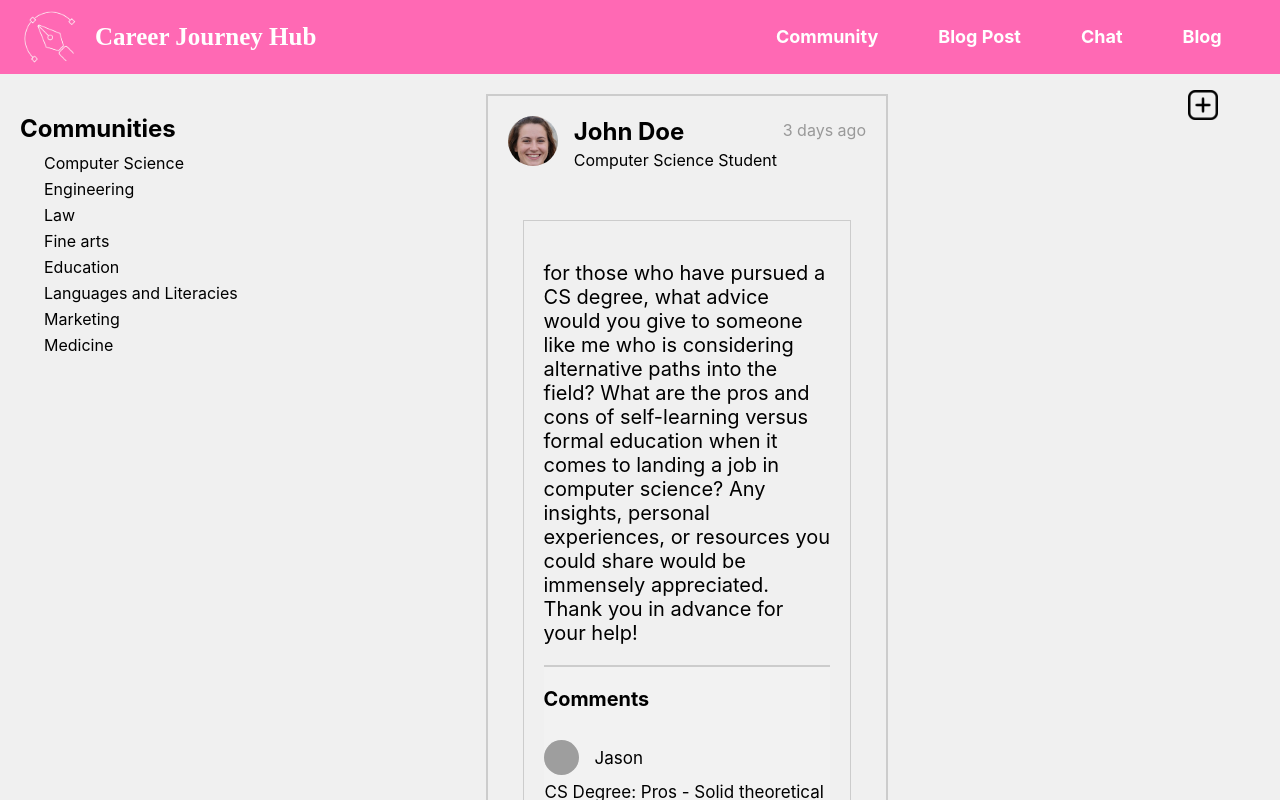
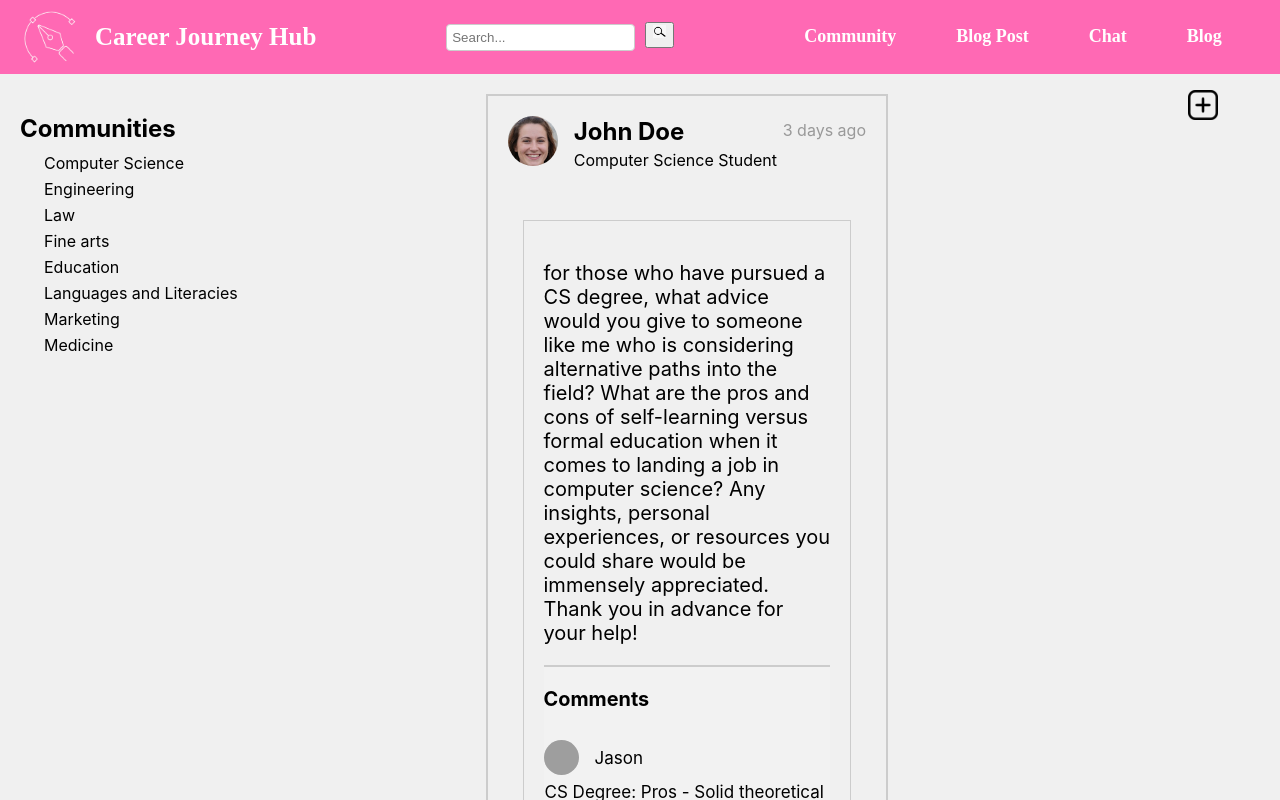
Before and after one commit to kejun7219/vhack24, a React (Create React App) app: page /Community in a window 1280 px wide. Shown: the top 800 px of the page. Built offline with nearby package versions, Linux system fonts and the light colour scheme; grey boxes are pictures that could not be loaded.

Commit message:
search header and things

```diff
--- a/src/Community.css
+++ b/src/Community.css
@@ -72,9 +72,7 @@
     width: 60%;
     border: 2px solid #ccc;
     padding: 20px;
-
 }
-
 
 .profile-container {
     display: flex;
--- a/src/Header.css
+++ b/src/Header.css
@@ -50,4 +50,21 @@
 
 .words {
   margin-right: 20px; /* Add margin for spacing */
+  font-family: cursive;
 }
+
+.search-bar input[type="text"] {
+  flex: 1; /* Take up remaining space */
+  padding: 5px; /* Padding */
+  border: 1px solid #ccc; /* Border */
+  border-radius: 4px; /* Border radius */
+  margin-right: 10px; /* Margin to the right */
+  margin-top: -5px;
+}
+
+.search-bar button img.search {
+  width: 13px; /* Adjust the width to make the icon smaller */
+  height: 13px; /* Adjust the height proportionally */
+  margin-bottom: 4px;
+
+}
--- a/src/Header.js
+++ b/src/Header.js
@@ -2,6 +2,7 @@ import React from 'react';
 import { Link } from 'react-router-dom';
 import './Header.css'; // Import CSS file for styling
 import logo from './picture/Logo.png'; // Import your logo image
+import search from './picture/search.png';
 
 const Header = () => {
   return (
@@ -9,6 +10,12 @@ const Header = () => {
   <div className="logo-container">
     <img src={logo} alt="Logo" className="logo" />
     <div className="logoname">Career Journey Hub</div>
+  </div>
+  <div className="search-bar">
+  <input type="text" placeholder="Search..." />
+  <button type="submit">
+    <img src={search} alt="search" className="search" />
+  </button>
 </div>
   <div className="words">
     <nav>
@@ -21,6 +28,7 @@ const Header = () => {
     </nav>
   </div>
 </header>
+
   );
 };
 
```
Also changed, not shown: src/picture/search.png (added). Lines whose indentation alone changed are shown as unchanged.
